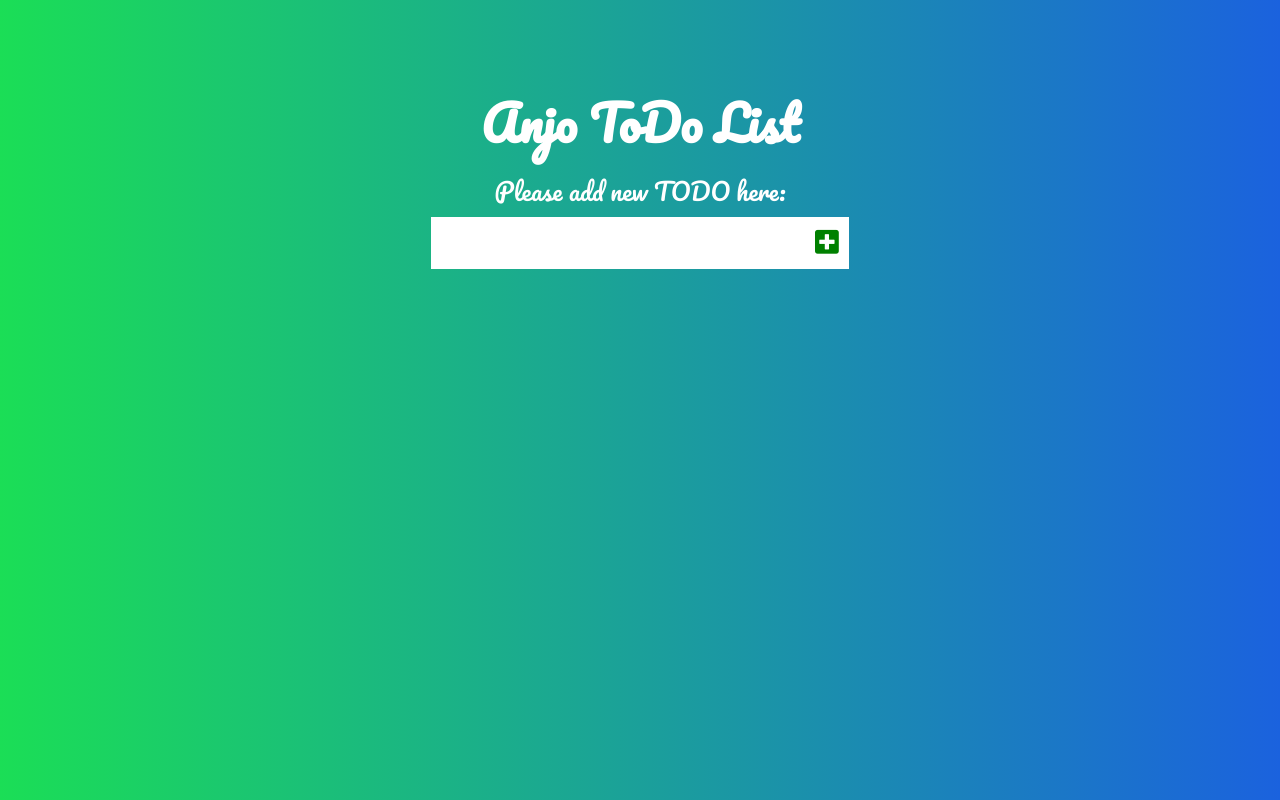
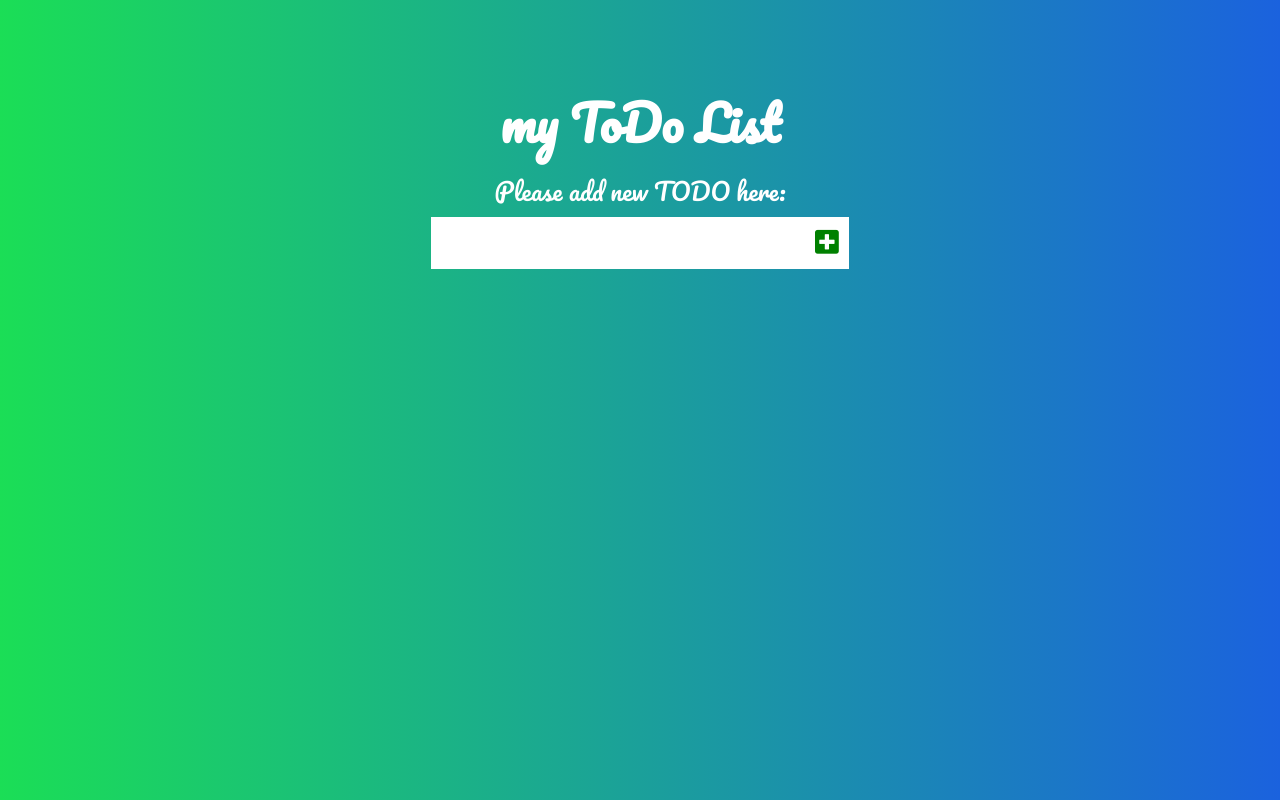
Before and after one commit to anjomeneses/myDailyTODO, a plain HTML site: page index.html in a window 1280 px wide. Drawn offline with Linux system fonts and the light colour scheme.

Commit message:
Update index.html
changed title and header

```diff
--- a/index.html
+++ b/index.html
@@ -6,11 +6,11 @@
 	<link href="https://fonts.googleapis.com/css2?family=Pacifico&family=Poppins:wght@200&display=swap" rel="stylesheet">
 	<link rel="stylesheet" href="https://cdnjs.cloudflare.com/ajax/libs/font-awesome/5.15.1/css/all.min.css" integrity="sha512-+4zCK9k+qNFUR5X+cKL9EIR+ZOhtIloNl9GIKS57V1MyNsYpYcUrUeQc9vNfzsWfV28IaLL3i96P9sdNyeRssA==" crossorigin="anonymous" />
 	<link rel="stylesheet" type="text/css" href="styles.css">
-	<title>ANJO TODO</title>
+	<title>TODO List</title>
 </head>
 <body>
 	<header>
-		<h1>Anjo ToDo List</h1>
+		<h1>my ToDo List</h1>
 	</header>
 	<span>Please add new TODO here:</span>
 	<form>
```
